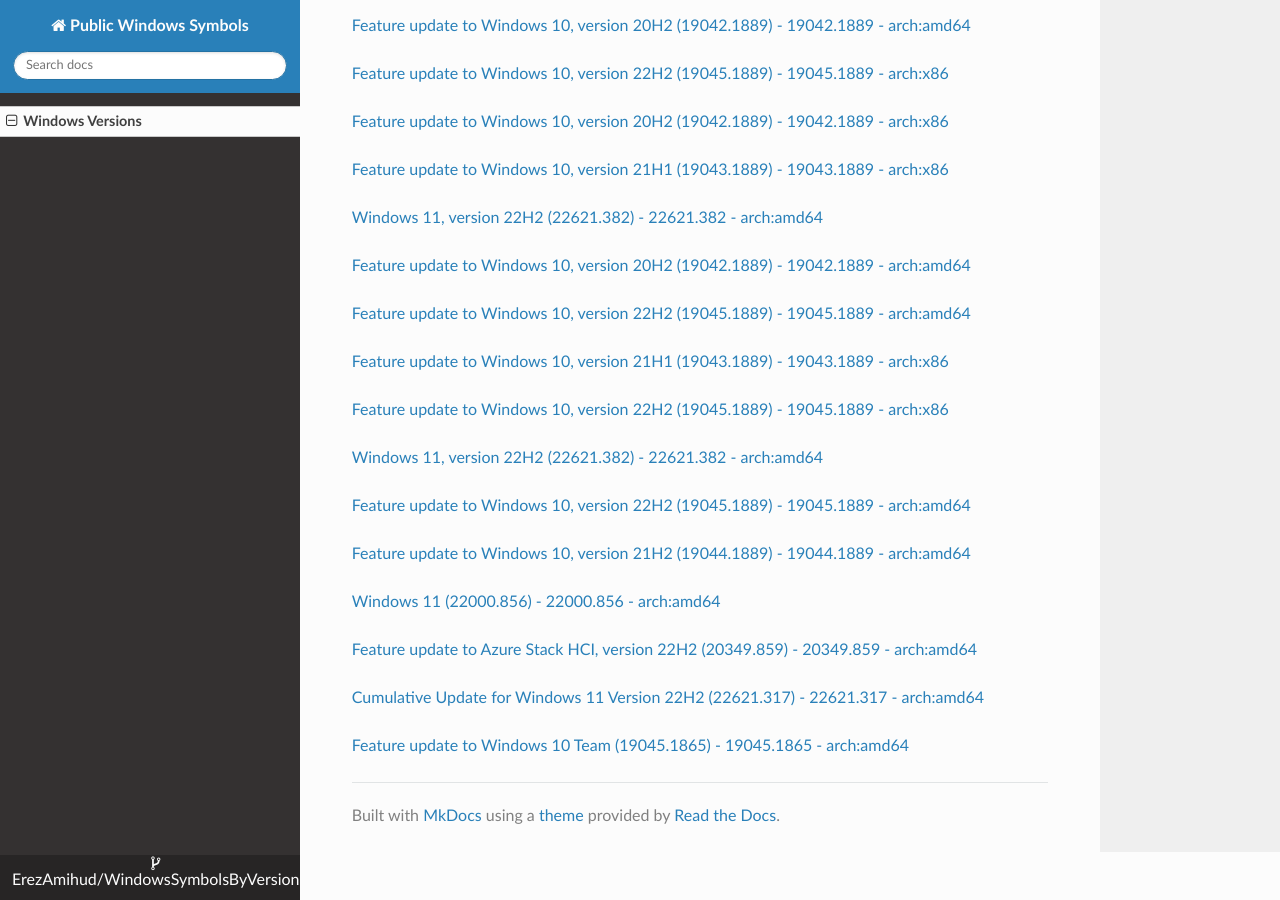
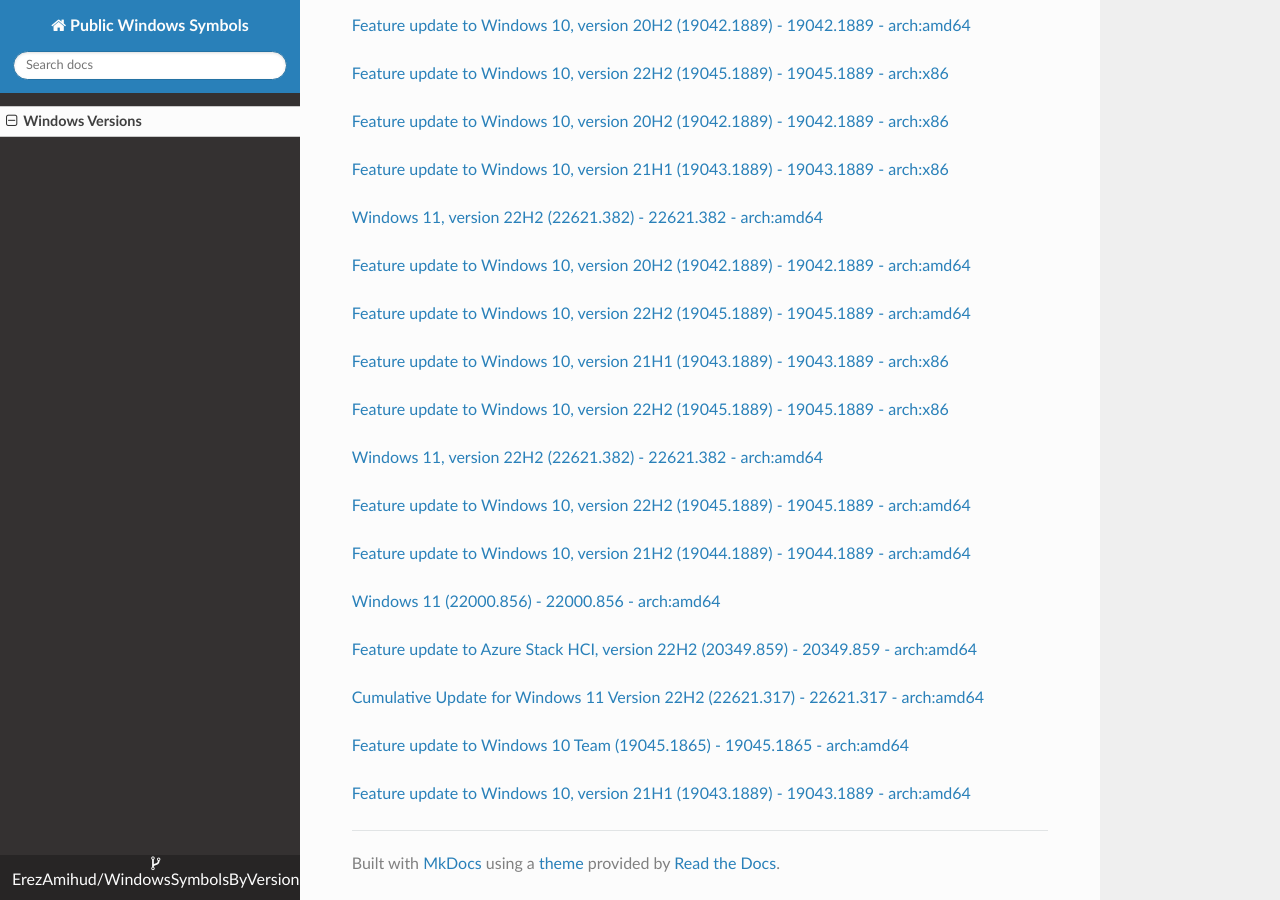
Before and after one commit to ErezAmihud/WindowsSymbolsByVersion, an MkDocs documentation site: the page built from docs/index.md, in a window 1280 px wide and 900 px high, scrolled down 56453 px. Built offline with MkDocs 1.6.1, drawn with Linux system fonts in a browser that asks for light colours; nearby versions of some CDN libraries.

Commit message:
Automated commit, add manifest for dd178174-e901-44b3-84ca-88a904460d81

```diff
--- a/docs/index.md
+++ b/docs/index.md
@@ -3346,3 +3346,6 @@
 
 
 [Feature update to Windows 10 Team (19045.1865) - 19045.1865 - arch:amd64](https://github.com/ErezAmihud/WindowsSymbolsByVersion/blob/main/manifests/2bbf5b05-bddf-4121-bb3d-01c9dff6986e.manifest)
+
+
+[Feature update to Windows 10, version 21H1 (19043.1889) - 19043.1889 - arch:amd64](https://github.com/ErezAmihud/WindowsSymbolsByVersion/blob/main/manifests/dd178174-e901-44b3-84ca-88a904460d81.manifest)
```
Also changed, not shown: process_builds.json (+1 -1 lines), 1 other file.
